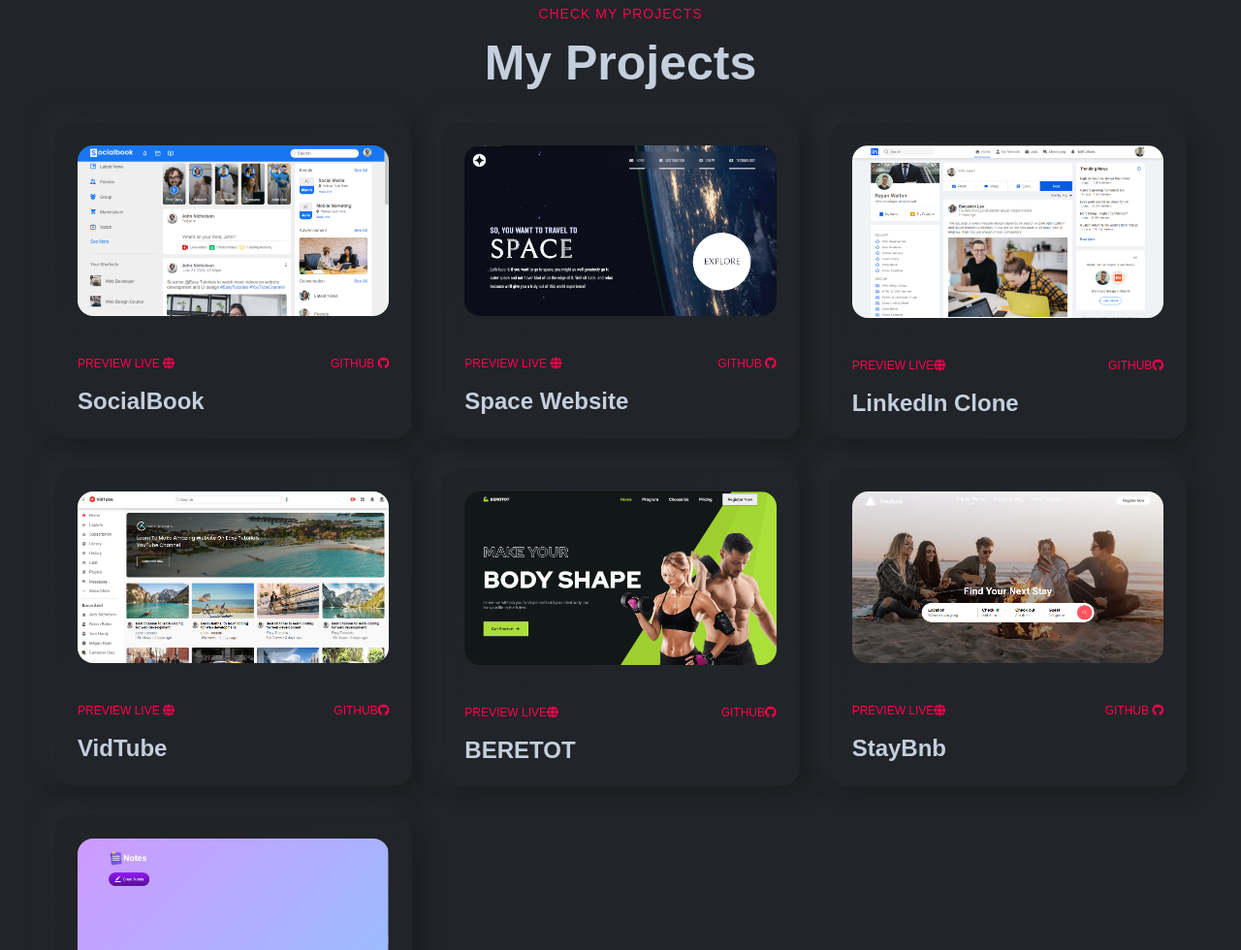
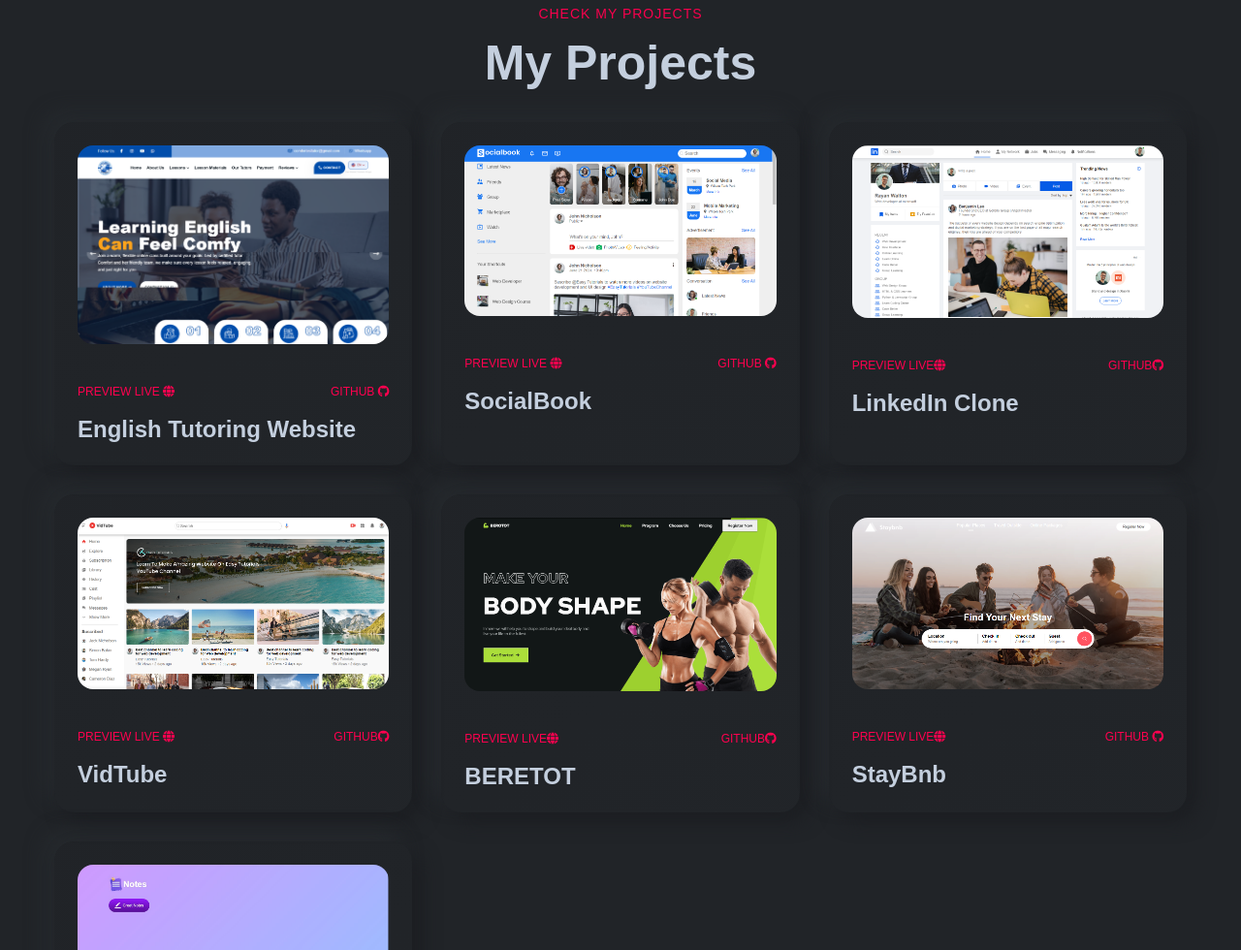
Before and after one commit to Taiwo-Jeremiah/Portfolio-Website, a plain HTML site: page index.html in a window 1280 px wide. Shown: the part 1820-2800 px from the top of the page at 97% size. Drawn offline with nearby package versions, Linux system fonts and the light colour scheme; a web font is replaced by a local one.

```diff
--- a/index.html
+++ b/index.html
@@ -21,8 +21,7 @@
 </head>
 
 <body>
-  <main class="container">
-    <header role="banner" id="header">
+  <header role="banner" id="header">
     <a href="index.html">
       <div class="logo">
       <img src="images/about me.png" alt="">
@@ -48,6 +47,8 @@
       </ul>
     </nav>
   </header>
+  <main class="container">
+
 
     <section class="hero" id="home">
         <div class="hero-content">
@@ -119,6 +120,24 @@
         <div class="project-box">
           <div class="col">
             <div class="image-wrapper">
+              <img src="images/comfy-english.png" alt="">
+            </div>
+          </div>
+          <div class="project-box-content">
+            <div class="row">
+              <span><a href="https://www.learnenglishcomfortably.com/" target="_blank">Preview Live</a> <i
+                  class="fa-solid fa-globe"></i></span>
+              <span><a href="https://github.com/Taiwo-Jeremiah/English-website" target="_blank">Github</a> <i class="fa-brands fa-github"></i></span>
+            </div>
+            <p class="project-description">English Tutoring Website </p>
+            <p class="project-sub-description">This project is a responsive website built for an online English-teaching platform offering courses from beginner to advanced levels (A1–C1) using HTML, CSS, and JavaScript. It features a clean, user-friendly interface that highlights lessons, teacher profiles, and global learning accessibility. The project integrates the Flutterwave payment gateway to enable seamless course payments for both local and international students, with structured layouts and intuitive navigation that ensure a smooth user experience and easy enrollment flow. Responsive design techniques were applied to maintain consistent performance across desktop, tablet, and mobile devices.
+
+</p>
+          </div>
+        </div>
+        <div class="project-box">
+          <div class="col">
+            <div class="image-wrapper">
               <img src="images/Social Website  Home Page - light theme.png" alt="">
             </div>
           </div>
@@ -132,7 +151,7 @@
             <p class="project-sub-description">A Facebook-inspired social media website with a clean and interactive user interface; a homepage with user posts and profile sections. While it doesn’t support dynamic updates, it showcases my skills in frontend design and layout structuring</p>
           </div>
         </div>
-        <div class="project-box">
+        <!-- <div class="project-box">
           <div class="col">
             <div class="image-wrapper">
               <img src="images/home page.png" alt="">
@@ -148,7 +167,7 @@
             <p class="project-sub-description">This is a space exloration website with a beautiful UI and clean well organized cod. Created
               using HTML, CSS and JavaScript.</p>
           </div>
-        </div>
+        </div> -->
         <div class="project-box">
           <div class="col">
             <div class="image-wrapper">
@@ -157,9 +176,9 @@
           </div>
           <div class="project-box-content">
             <div class="row">
-              <span><a href="https://social-website-ruby.vercel.app/" target="_blank">Preview Live</a><i
+              <span><a href="https://taiwo-jeremiah.github.io/linkedin_clone/" target="_blank">Preview Live</a><i
                   class="fa-solid fa-globe"></i></span>
-              <span><a href="https://github.com/Taiwo-Jeremiah/Social-Website" target="_blank">Github</a><i class="fa-brands fa-github"></i></span>
+              <span><a href="https://github.com/Taiwo-Jeremiah/linkedin_clone" target="_blank">Github</a><i class="fa-brands fa-github"></i></span>
             </div>
             <p class="project-description">LinkedIn Clone</p>
             <p class="project-sub-description">A frontend replica of LinkedIn, built with HTML, CSS, and JavaScript. It features a professional and responsive UI, including a homepage with user posts, a navigation bar, and profile sections. While it doesn’t support real-time interactions, this project highlights my skills in modern UI design, layout structuring, and responsive web development.</p>
@@ -173,9 +192,9 @@
           </div>
           <div class="project-box-content">
             <div class="row">
-              <span><a href="https://taiwo-jeremiah.github.io/Social-Website/" target="_blank">Preview Live </a><i
+              <span><a href="https://taiwo-jeremiah.github.io/Vidtube/" target="_blank">Preview Live </a><i
                   class="fa-solid fa-globe"></i></span>
-                  <span><a href="https://github.com/Taiwo-Jeremiah/BEROTOT-" target="_blank">Github</a><i class="fa-brands fa-github"></i></span>
+                  <span><a href="https://github.com/Taiwo-Jeremiah/Vidtube" target="_blank">Github</a><i class="fa-brands fa-github"></i></span>
             </div>
             <p class="project-description">VidTube</p>
             <p class="project-sub-description">A YouTube-inspired video streaming platform featuring a clean and responsive user interface, allowing users to browse and watch videos seamlessly. The project showcases my skills in UI design, responsiveness, and dynamic content integration using JavaScript.
```
Also changed, not shown: images/comfy-english.png (added).
